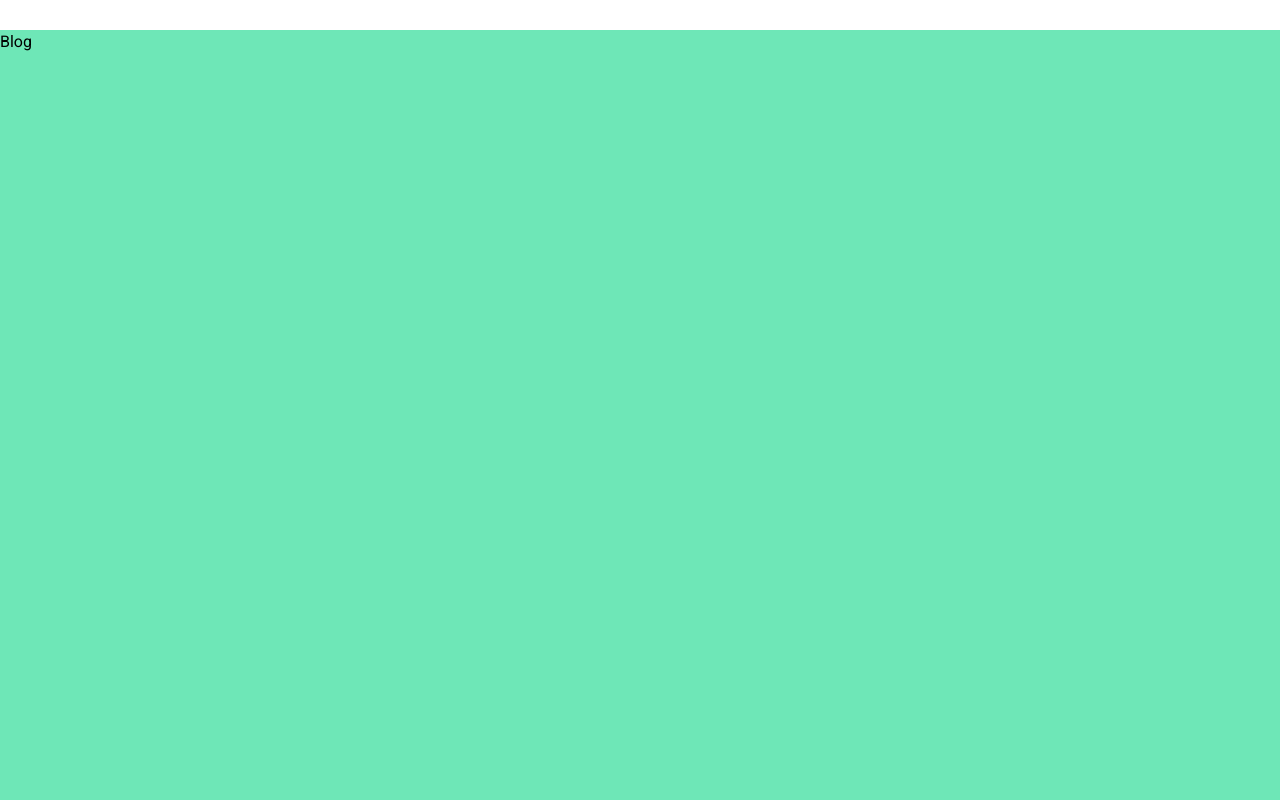
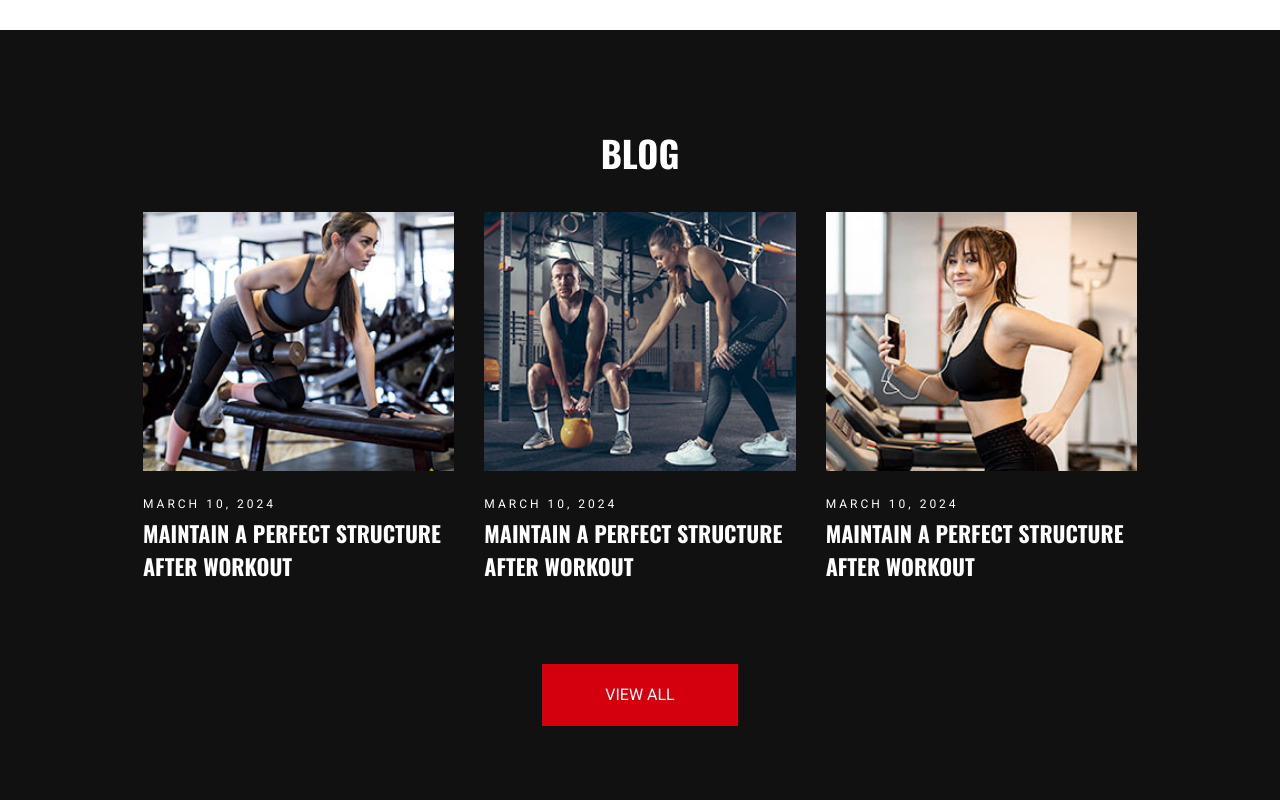
Before and after one commit to ujangaris/Gym-Web--Nextjs, a Next.js app: page / in a window 1280 px wide. Shown: the part 5760-6560 px from the top of the page. Built offline with nearby package versions, Linux system fonts and the light colour scheme.

Commit message:
styling blog section

```diff
--- a/components/Blog.tsx
+++ b/components/Blog.tsx
@@ -1,7 +1,121 @@
+"use client";
+
+import Image from "next/image";
+import Link from "next/link";
+// import swiper react components
+import { Swiper, SwiperSlide } from "swiper/react";
+import { CustomButton } from "./CustomButton";
+
+// blog data
+const blogData = [
+  {
+    img: "/assets/img/blog/post1.jpg",
+    date: "March 10, 2024",
+    title: "Maintain a perfect structure after workout",
+    href: "",
+  },
+  {
+    img: "/assets/img/blog/post2.jpg",
+    date: "March 10, 2024",
+    title: "Maintain a perfect structure after workout",
+    href: "",
+  },
+  {
+    img: "/assets/img/blog/post3.jpg",
+    date: "March 10, 2024",
+    title: "Maintain a perfect structure after workout",
+    href: "",
+  },
+  {
+    img: "/assets/img/blog/post4.jpg",
+    date: "March 10, 2024",
+    title: "Maintain a perfect structure after workout",
+    href: "",
+  },
+  {
+    img: "/assets/img/blog/post1.jpg",
+    date: "March 10, 2024",
+    title: "Maintain a perfect structure after workout",
+    href: "",
+  },
+  {
+    img: "/assets/img/blog/post2.jpg",
+    date: "March 10, 2024",
+    title: "Maintain a perfect structure after workout",
+    href: "",
+  },
+  {
+    img: "/assets/img/blog/post3.jpg",
+    date: "March 10, 2024",
+    title: "Maintain a perfect structure after workout",
+    href: "",
+  },
+  {
+    img: "/assets/img/blog/post4.jpg",
+    date: "March 10, 2024",
+    title: "Maintain a perfect structure after workout",
+    href: "",
+  },
+];
+
 export const Blog = () => {
   return (
-    <section className="h-screen bg-emerald-300" id="blog">
-      Blog
+    <section className="bg-primary-300 text-white py-24" id="blog">
+      <div className="container mx-auto">
+        <h2 className="h2 text-center mb-8">Blog</h2>
+        <div className="">
+          <Swiper
+            slidesPerView={1}
+            spaceBetween={30}
+            breakpoints={{
+              768: {
+                slidesPerView: 2,
+                spaceBetween: 15,
+              },
+              1024: {
+                slidesPerView: 3,
+              },
+              1400: {
+                slidesPerView: 4,
+              },
+            }}
+            className="h-[420px] md:max-w-[660px] lg:max-w-none mb-8"
+          >
+            {blogData.map((post, index) => {
+              return (
+                <SwiperSlide key={index}>
+                  <div className="flex flex-col justify-start h-full max-w-[320px] mx-auto ">
+                    <Image
+                      src={post.img}
+                      width={320}
+                      height={266}
+                      alt=""
+                      className="mb-6"
+                    />
+                    <div className="flex flex-col items-start">
+                      <p className="max-w-[380px] uppercase text-[12px] tracking-[3px] mb-1">
+                        {post.date}
+                      </p>
+                      <Link
+                        className="hover:text-accent transition-all duration-300"
+                        href={post.href}
+                      >
+                        <h5 className="h5 ">{post.title}</h5>
+                      </Link>
+                    </div>
+                  </div>
+                </SwiperSlide>
+              );
+            })}
+          </Swiper>
+        </div>
+        <div className="">
+          <CustomButton
+            containerStyles="block w-[196px] h-[62px] mx-auto"
+            text="View All"
+          />
+        </div>
+      </div>
     </section>
   );
 };
```
Also changed, not shown: 1 other file (tests, documents, lock files or other folders).
